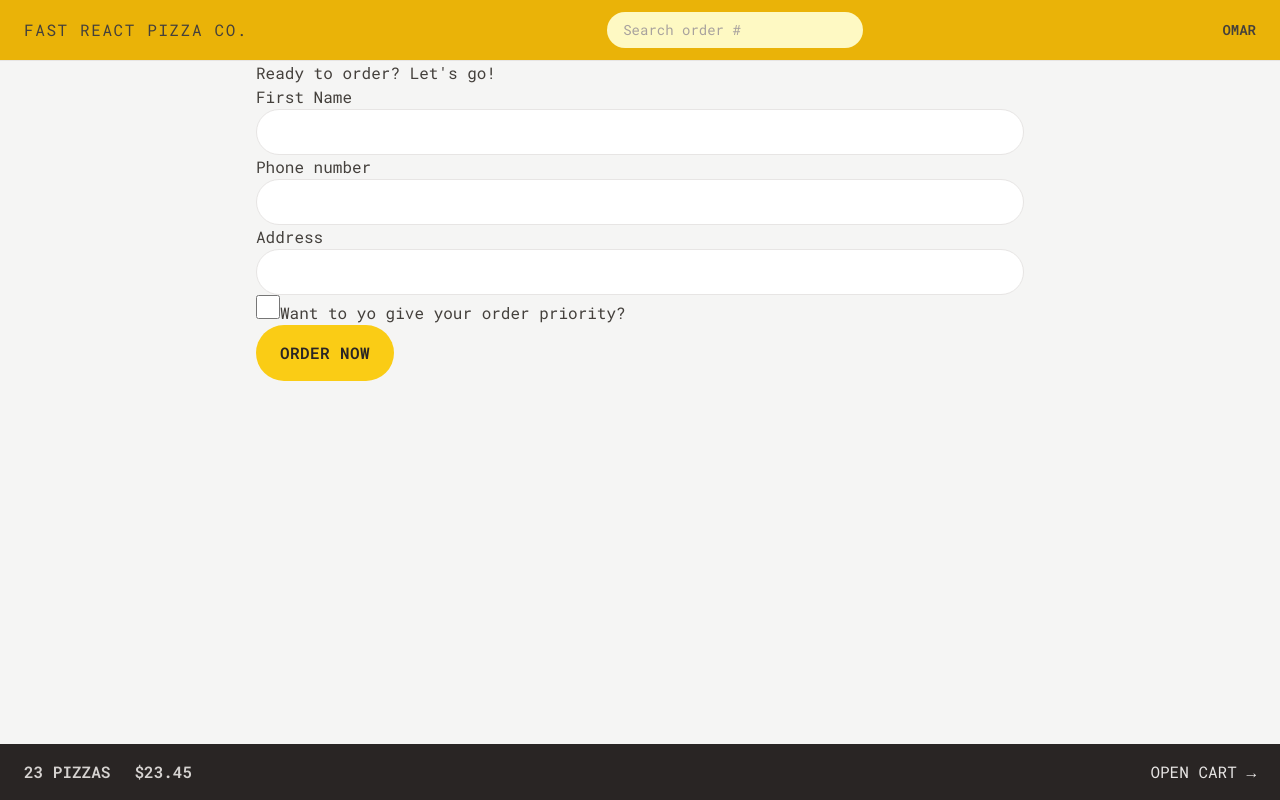
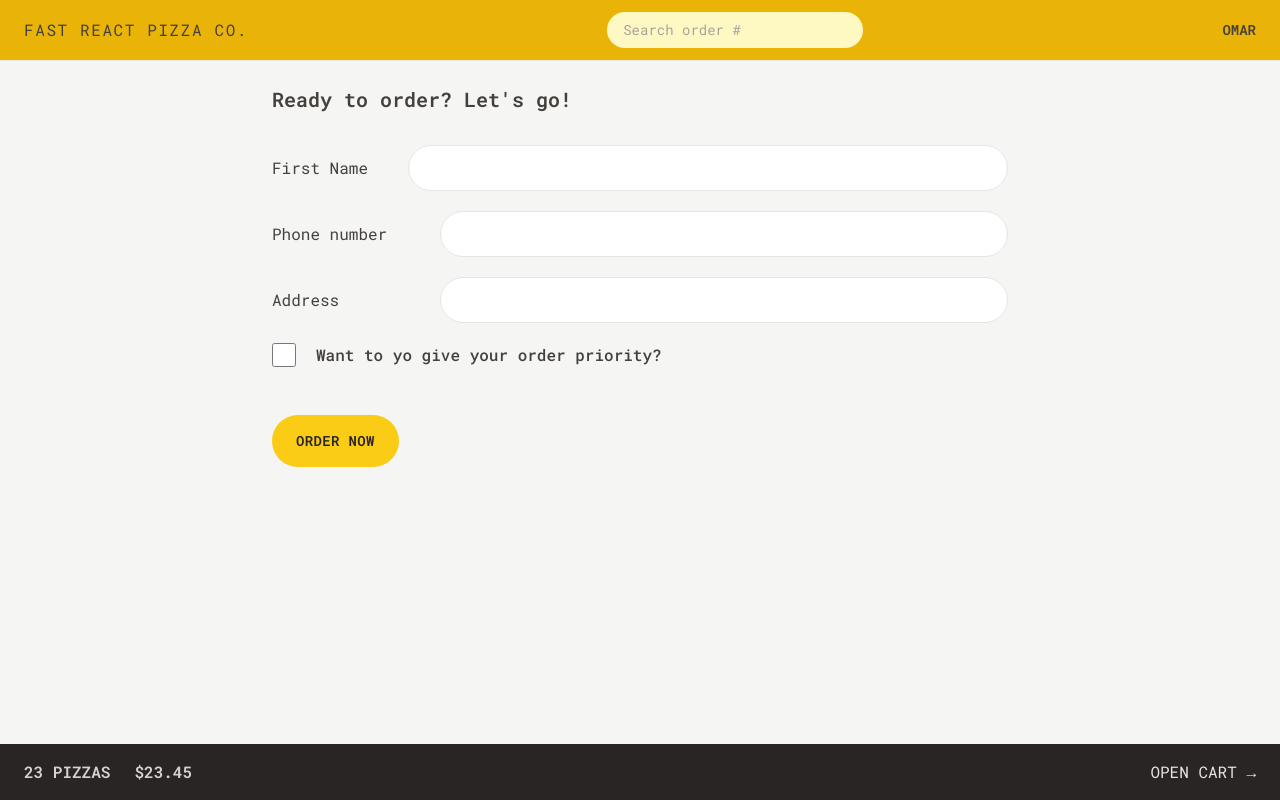
Before and after one commit to OmarElkeshen38/Fast-React-Pizza, a React (Vite) app: page /order/new in a window 1280 px wide. Built offline with nearby package versions, Linux system fonts and the light colour scheme.

Commit message:
style the order form

```diff
--- a/src/features/order/CreateOrder.jsx
+++ b/src/features/order/CreateOrder.jsx
@@ -42,31 +42,31 @@
   const cart = fakeCart;
 
   return (
-    <div>
-      <h2>Ready to order? Let's go!</h2>
+    <div className="px-4 py-6">
+      <h2 className="mb-8 text-xl font-semibold">Ready to order? Let's go!</h2>
 
       <Form method="POST">
-        <div>
-          <label>First Name</label>
-          <input className="input" type="text" name="customer" required />
+        <div className="mb-5 flex flex-col gap-2 sm:flex-row sm:items-center">
+          <label className="sm:basis-40">First Name</label>
+          <input className="input w-full" type="text" name="customer" required />
         </div>
 
-        <div>
-          <label>Phone number</label>
-          <div>
-            <input className="input" type="tel" name="phone" required />
-          </div>
-          {formErrors?.phone && <p>{formErrors.phone}</p>}
-        </div>
-
-        <div>
-          <label>Address</label>
-          <div>
-            <input className="input" type="text" name="address" required />
+        <div className="mb-5 flex flex-col gap-2 sm:flex-row sm:items-center">
+          <label className="sm:basis-40">Phone number</label>
+          <div className="grow">
+            <input className="input w-full" type="tel" name="phone" required />
+            {formErrors?.phone && <p className="mt-2 rounded-md bg-red-100 p-2 text-xs text-red-700">{formErrors.phone}</p>}
           </div>
         </div>
 
-        <div>
+        <div className="mb-5 flex flex-col gap-2 sm:flex-row sm:items-center">
+          <label className="sm:basis-40">Address</label>
+          <div className="grow">
+            <input className="input w-full" type="text" name="address" required />
+          </div>
+        </div>
+
+        <div className="mb-12 flex gap-5 items-center">
           <input
             className="h-6 w-6 accent-yellow-400 focus:outline-none focus:ring
               focus:ring-offset-2 focus:ring-yellow-400"
@@ -76,7 +76,7 @@
           // value={withPriority}
           // onChange={(e) => setWithPriority(e.target.checked)}
           />
-          <label htmlFor="priority">Want to yo give your order priority?</label>
+          <label htmlFor="priority" className="font-medium">Want to yo give your order priority?</label>
         </div>
 
         <div>
--- a/src/index.css
+++ b/src/index.css
@@ -7,7 +7,7 @@
     @apply rounded-full border border-stone-200
     px-4 py-2 text-sm transition-all duration-300 placeholder:text-stone-400
     focus:outline-none focus:ring focus:ring-yellow-400 focus:ring-opacity-50
-    w-full md:px-6 md:py-3;
+    md:px-6 md:py-3;
   }
 
   .loader {
--- a/src/ui/Button.jsx
+++ b/src/ui/Button.jsx
@@ -1,12 +1,12 @@
 import { Link } from "react-router-dom"
 
 function Button({ children, disapled, to, type }) {
-    const base = "inline-block bg-yellow-400 tracking-wide rounded-full hover:bg-yellow-300 transition-colors duration-300 focus:outline-none focus:bg-yellow-300 focus:ring focus:ring-yellow-300 focus:ring-offset-2 disabled:cursor-not-allowed font-semibold uppercase text-stone-800";
+    const base = "inline-block text-sm bg-yellow-400 tracking-wide rounded-full hover:bg-yellow-300 transition-colors duration-300 focus:outline-none focus:bg-yellow-300 focus:ring focus:ring-yellow-300 focus:ring-offset-2 disabled:cursor-not-allowed font-semibold uppercase text-stone-800";
 
     const styles = {
         primary: base + ' px-4 py-3 md:px-6 md:py-4',
         small: base + ' px-4 py-2 md:px-5 md:py-2.5 text-xs',
-        secondary: 'inline-block border-2 border-stone-300 hover:text-stone-800 px-4 py-2 md:px-6 md:py-3.5 tracking-wide rounded-full hover:bg-stone-300 transition-colors duration-300 focus:outline-none focus:bg-stone-300 focus:text-stone-800 focus:ring focus:ring-stone-200 focus:ring-offset-2 disabled:cursor-not-allowed font-semibold uppercase text-stone-400',
+        secondary: 'inline-block text-sm border-2 border-stone-300 hover:text-stone-800 px-4 py-2 md:px-6 md:py-3.5 tracking-wide rounded-full hover:bg-stone-300 transition-colors duration-300 focus:outline-none focus:bg-stone-300 focus:text-stone-800 focus:ring focus:ring-stone-200 focus:ring-offset-2 disabled:cursor-not-allowed font-semibold uppercase text-stone-400',
     }
 
     if (to)
```
